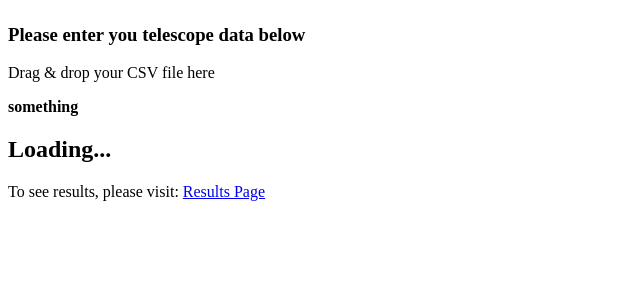
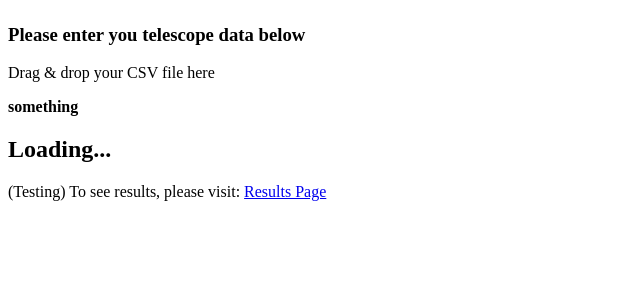
Before and after one commit to CelesteiAI/nasa-hackathon-2025, a Flask app: page / in a window 1280 px wide. Shown: the part 201-499 px from the top of the page, without its empty margins (0-640 px from the left). Run offline with Flask 3, Linux system fonts and the light colour scheme.

Commit message:
updated index.html

```diff
--- a/src/templates/index.html
+++ b/src/templates/index.html
@@ -29,7 +29,7 @@
 
 <!-- Testing results page -->
 <p>
-    To see results, please visit: <a href="/results">Results Page</a>
+    (Testing) To see results, please visit: <a href="/results">Results Page</a>
 </p>
 
 <!-- JavaScript -->
```
